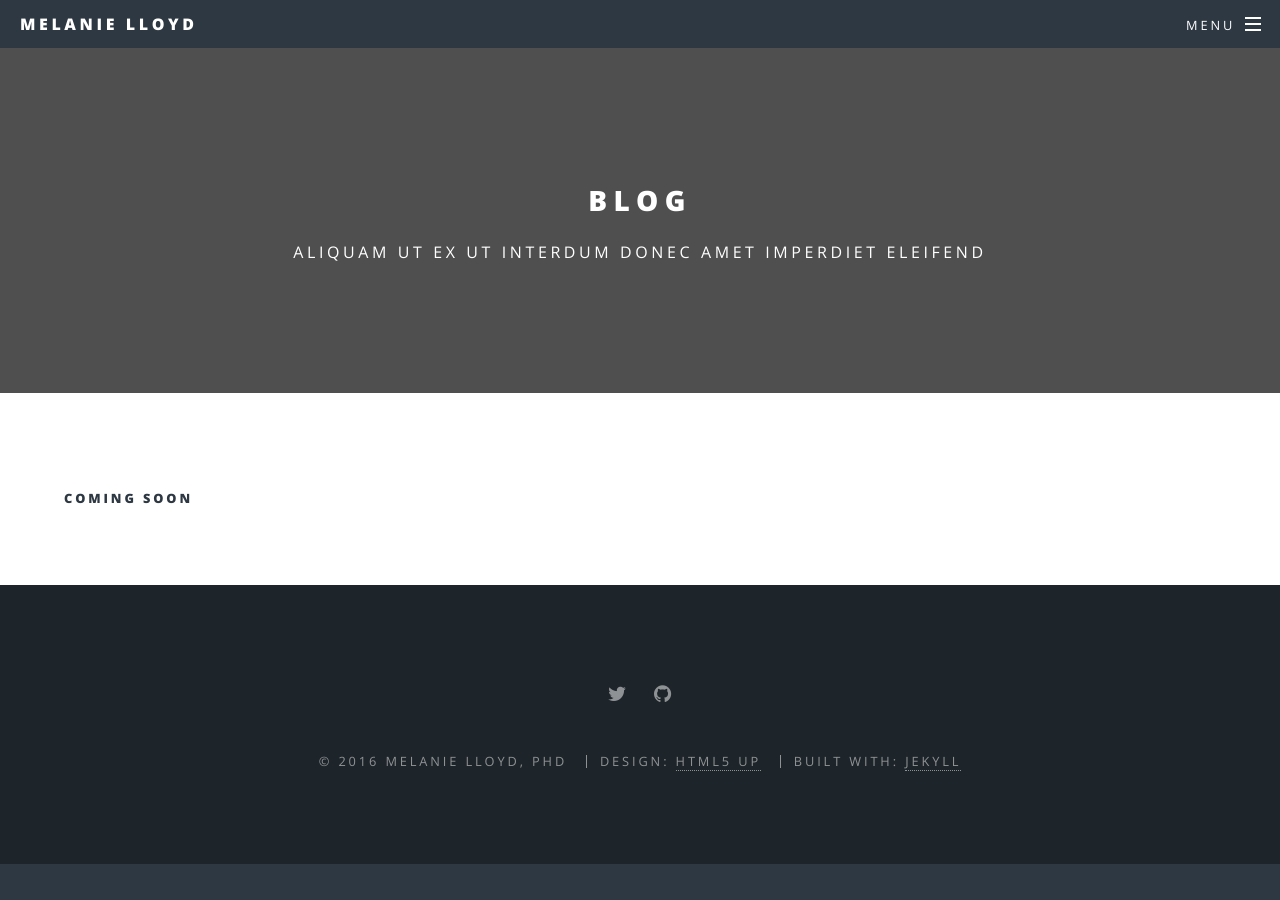
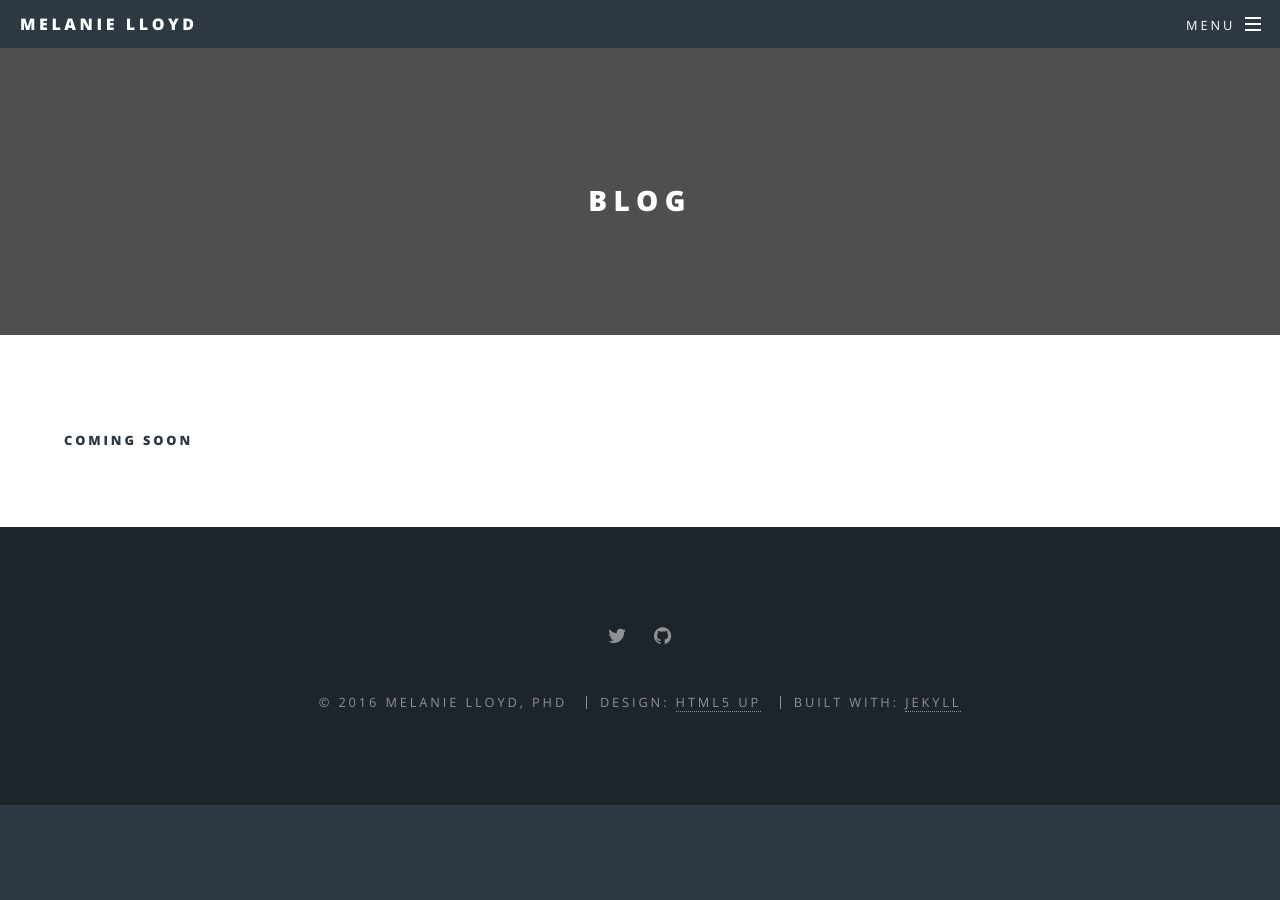
Before and after one commit to mlloyd23/mlloyd23.github.io, a Jekyll site: the page built from zBlog.html, in a window 1280 px wide. Built offline with Jekyll 4.4.1, drawn with Linux system fonts in a browser that asks for light colours.

Commit message:
Update page.html

```diff
--- a/_layouts/page.html
+++ b/_layouts/page.html
@@ -5,7 +5,7 @@ layout: default
 
   <header>
     <h2>{{ page.title }}</h2>
-    <p>Aliquam ut ex ut interdum donec amet imperdiet eleifend</p>
+
   </header>
 
   <section class="wrapper style5">
```
